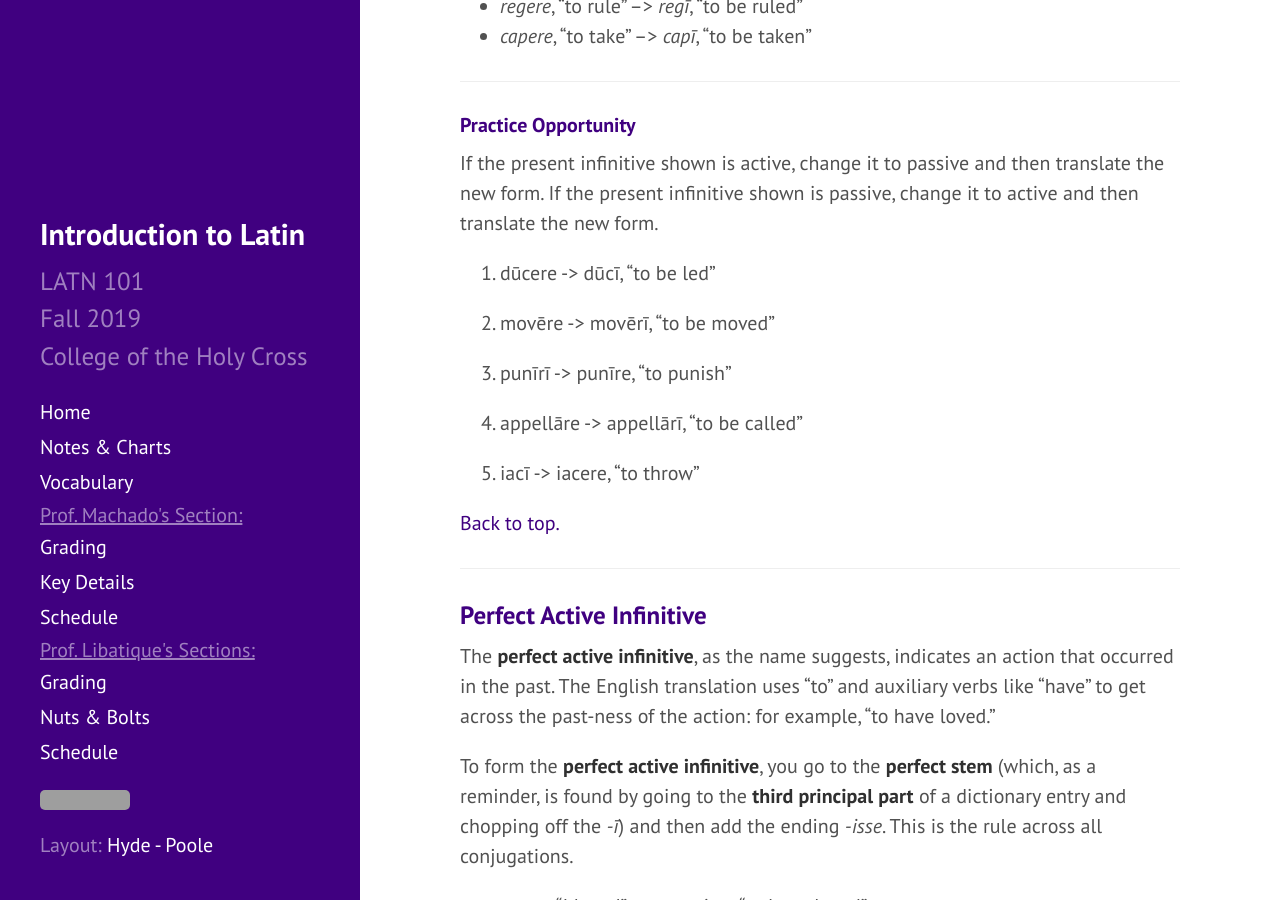
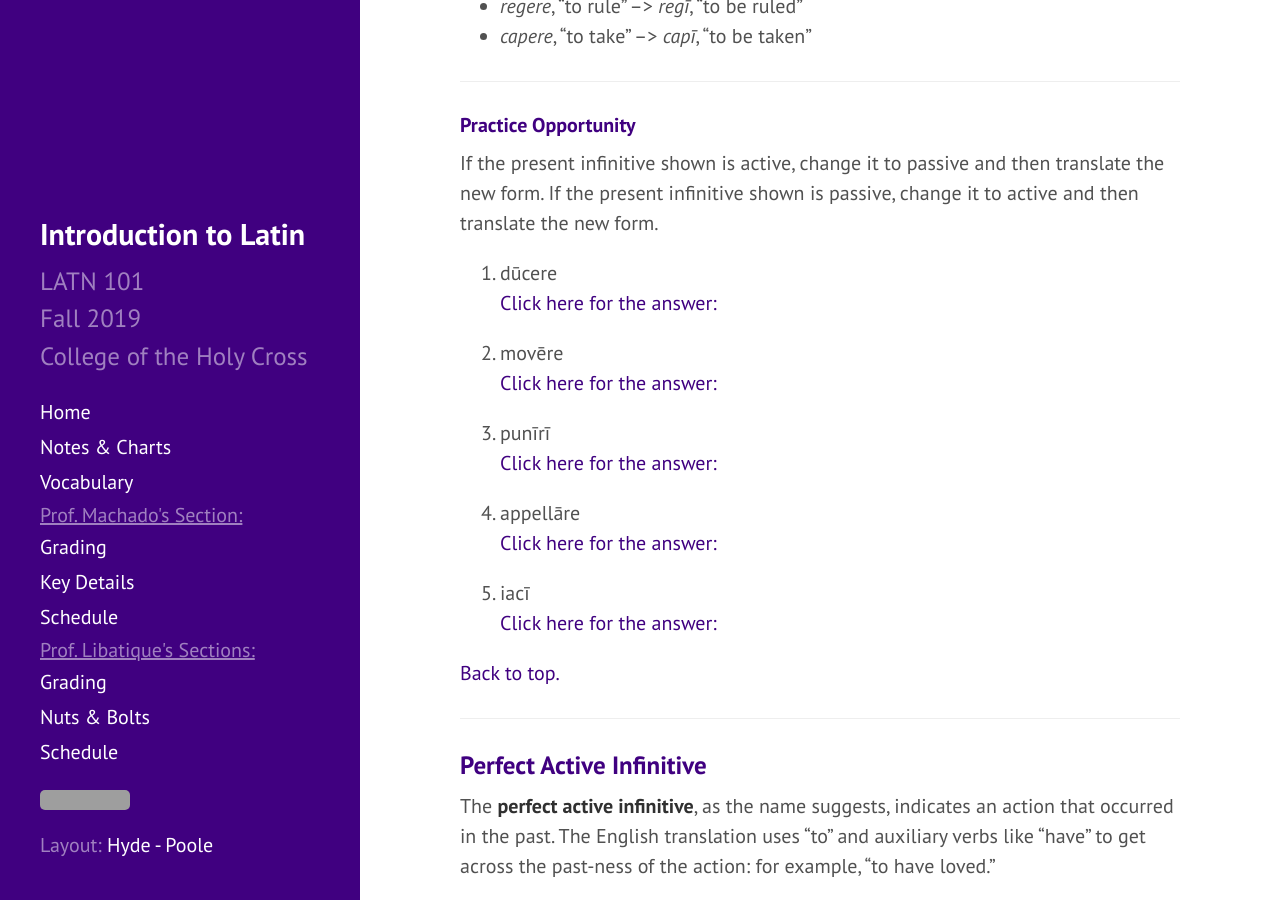
Before and after one commit to DLibatique/LATN102-S20, a Jekyll site: the page built from notes/4-verbal-nouns-and-adjs.md, in a window 1280 px wide and 900 px high, scrolled down 1527 px. Built offline with Jekyll 4.4.1, drawn with Linux system fonts in a browser that asks for light colours; grey boxes are pictures that could not be loaded.

Commit message:
attempting javascript

```diff
--- a/_includes/head.html
+++ b/_includes/head.html
@@ -26,4 +26,22 @@
 
   <!-- RSS -->
   <link rel="alternate" type="application/rss+xml" title="RSS" href="/atom.xml">
+
+  <script>
+function toggleDisplay(id) {
+
+    var displaySetting = document.getElementById(id).style.display;
+
+    if (displaySetting == 'inline') {
+      answer.style.display = 'none';
+      return false;
+    }
+    else {
+      answer.style.display = 'inline';
+      return false;
+    }
+
+  }
+}
+  </script>
 </head>
--- a/notes/4-verbal-nouns-and-adjs.md
+++ b/notes/4-verbal-nouns-and-adjs.md
@@ -50,15 +50,20 @@
 
 If the present infinitive shown is active, change it to passive and then translate the new form. If the present infinitive shown is passive, change it to active and then translate the new form.
 
-1. dūcere -> dūcī, "to be led"
+1. dūcere
+<a onclick="toggleDisplay(prac1)">Click here for the answer:</a> <span style="display: none;" id="prac1">dūcī, "to be led"</span>
 
-2. movēre -> movērī, "to be moved"
+2. movēre
+<a href="#" onclick="document.getElementById('prac2').style.display='inline'; return false;">Click here for the answer:</a> <span style="display: none;" id="prac2">movērī, "to be moved"</span>
 
-3. punīrī -> punīre, "to punish"
+3. punīrī
+<a href="#" onclick="document.getElementById('prac3').style.display='inline'; return false;">Click here for the answer:</a> <span style="display: none;" id="prac3">punīre, "to punish"</span>
 
-4. appellāre -> appellārī, "to be called"
+4. appellāre
+<a href="#" onclick="document.getElementById('prac4').style.display='inline'; return false;">Click here for the answer:</a> <span style="display: none;" id="prac4">appellārī, "to be called"</span>
 
-5. iacī -> iacere, "to throw"
+5. iacī
+<a href="#" onclick="document.getElementById('prac5').style.display='inline'; return false;">Click here for the answer:</a> <span style="display: none;" id="prac5">iacere, "to throw"</span>
 
 [Back to top.](#top)
 
```
Also changed, not shown: other parts of notes/4-verbal-nouns-and-adjs.md (+17 -0 lines).
